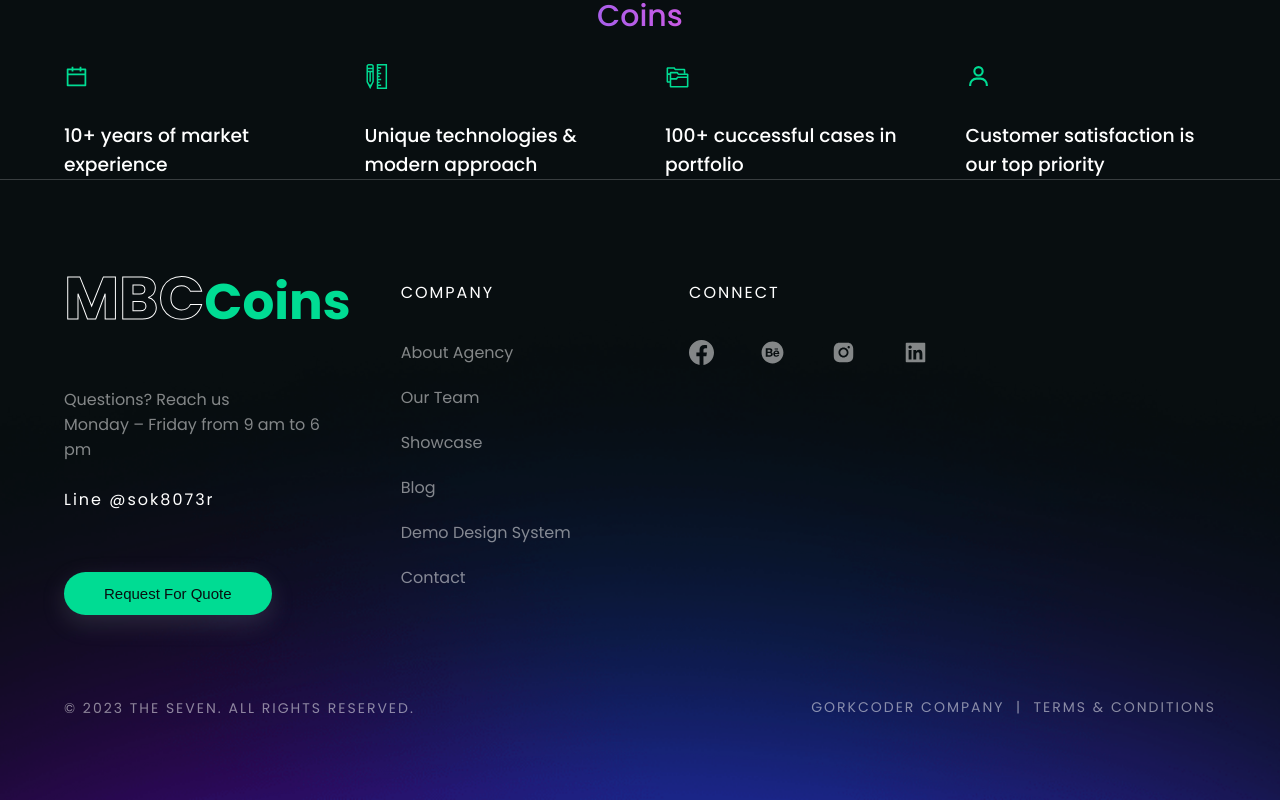
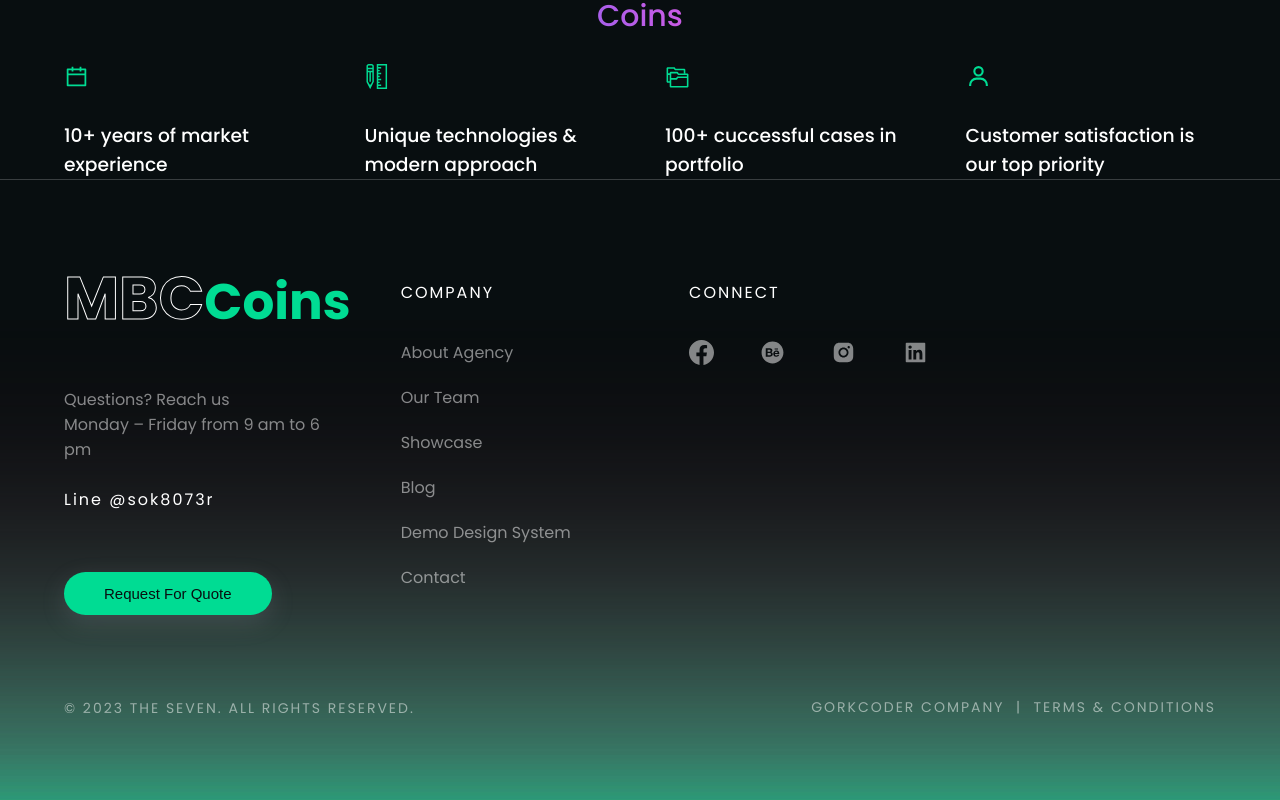
Before and after one commit to sunil9813/Creative-Agency-UI-Next-JS-, a Next.js app: page / in a window 1280 px wide. Shown: the part 1234-2034 px from the top of the page. Built offline with nearby package versions, Linux system fonts and the light colour scheme.

Commit message:
green grad

```diff
--- a/styles/global.scss
+++ b/styles/global.scss
@@ -196,7 +196,7 @@ footer {
     left: 0;
     width: 100% !important;
     height: 60vh;
-    background-image: url("../assets/images/blurfooter-min.png");
+    background-image: url("../assets/images/Untitled-1.png");
     background-size: cover;
     background-repeat: no-repeat;
     background-position: center;
@@ -213,7 +213,7 @@ footer {
     left: 0;
     width: 100% !important;
     height: 60vh;
-    background-image: url("../assets/images/blurfooter-min.png");
+    background-image: url("../assets/images/Untitled-1.png");
     background-size: cover;
     background-repeat: no-repeat;
     background-position: center;
```
Also changed, not shown: assets/images/Untitled-1.png (added).
